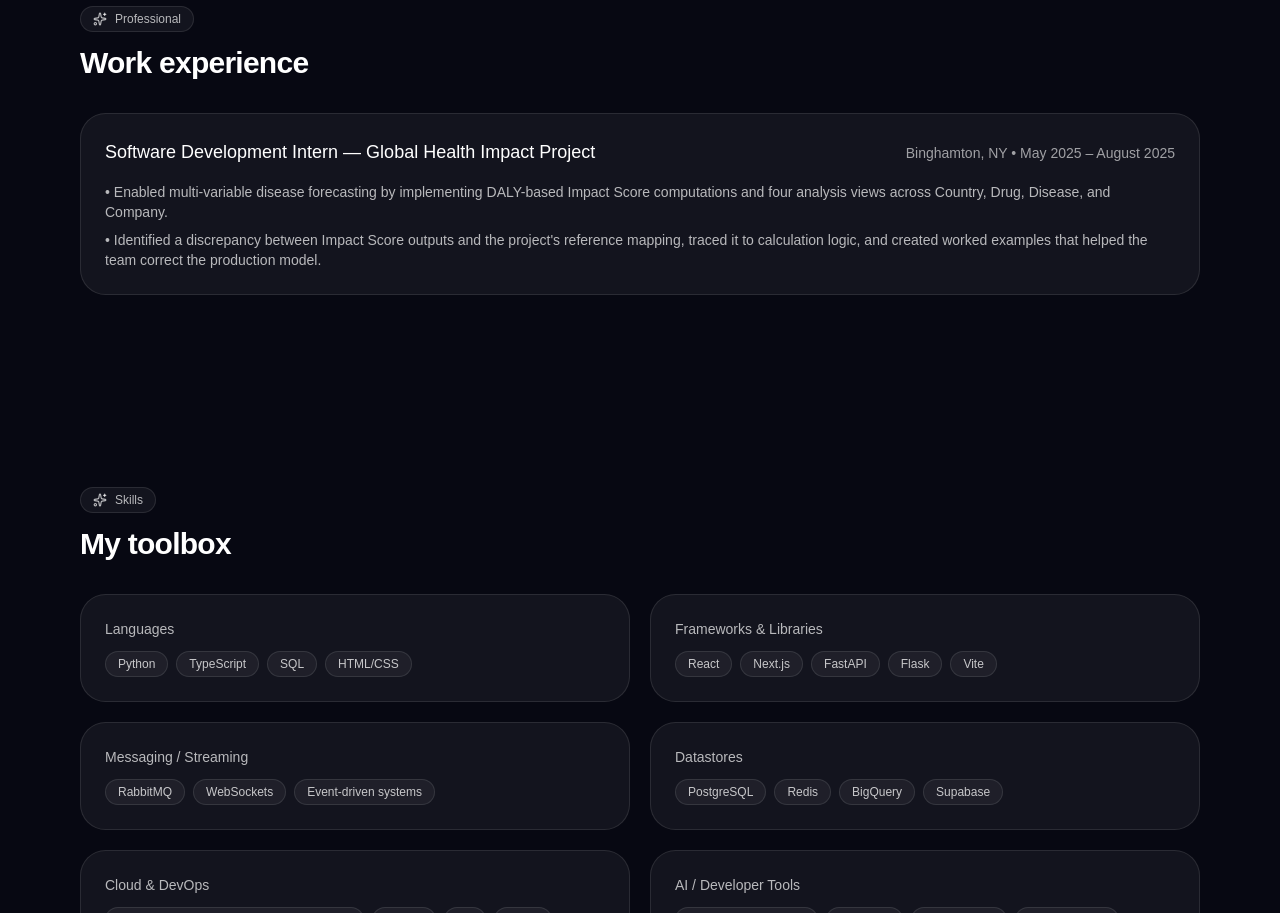
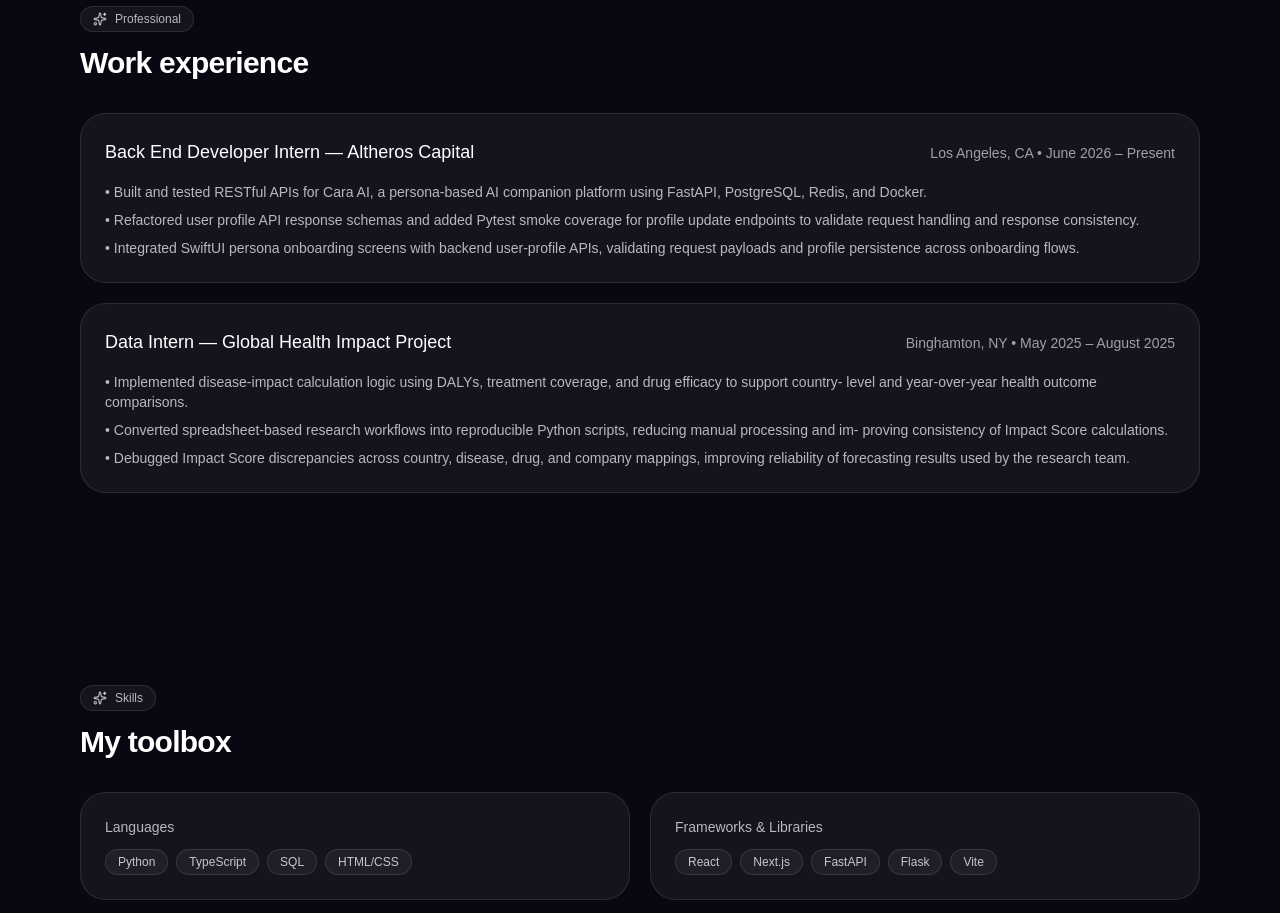
Before and after one commit to SanketJanger/Sanket-Portfolio, a Next.js app: page / in a window 1280 px wide. Shown: the part 3480-4393 px from the top of the page. Built offline with nearby package versions, Linux system fonts and the light colour scheme.

Commit message:
Update internship roles and responsibilities

```diff
--- a/src/app/page.tsx
+++ b/src/app/page.tsx
@@ -94,12 +94,23 @@ const PROJECTS: Project[] = [
 
 const EXPERIENCE = [
   {
-    role: "Software Development Intern — Global Health Impact Project",
+    role: "Back End Developer Intern — Altheros Capital",
+    when: "June 2026 – Present",
+    where: "Los Angeles, CA",
+    bullets: [
+      "Built and tested RESTful APIs for Cara AI, a persona-based AI companion platform using FastAPI, PostgreSQL, Redis, and Docker.",
+      "Refactored user profile API response schemas and added Pytest smoke coverage for profile update endpoints to validate request handling and response consistency.",
+      "Integrated SwiftUI persona onboarding screens with backend user-profile APIs, validating request payloads and profile persistence across onboarding flows.",
+    ],
+  },
+  {
+    role: "Data Intern — Global Health Impact Project",
     when: "May 2025 – August 2025",
     where: "Binghamton, NY",
     bullets: [
-      "Enabled multi-variable disease forecasting by implementing DALY-based Impact Score computations and four analysis views across Country, Drug, Disease, and Company.",
-      "Identified a discrepancy between Impact Score outputs and the project's reference mapping, traced it to calculation logic, and created worked examples that helped the team correct the production model.",
+      "Implemented disease-impact calculation logic using DALYs, treatment coverage, and drug efficacy to support country- level and year-over-year health outcome comparisons.",
+      "Converted spreadsheet-based research workflows into reproducible Python scripts, reducing manual processing and im- proving consistency of Impact Score calculations.",
+      "Debugged Impact Score discrepancies across country, disease, drug, and company mappings, improving reliability of forecasting results used by the research team.",
     ],
   },
 ];
```
